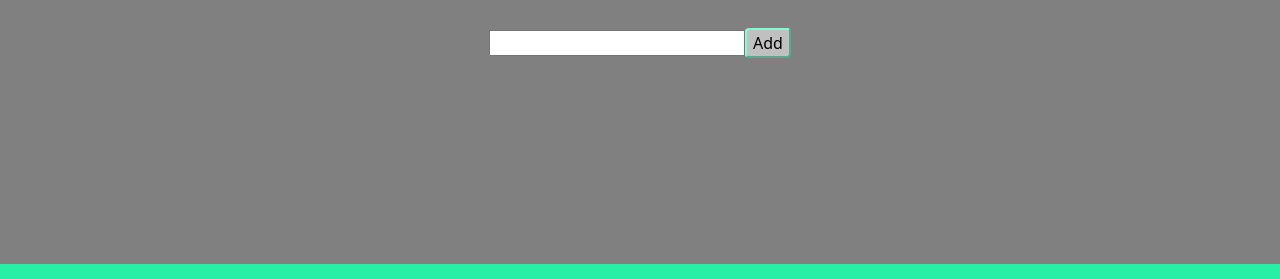
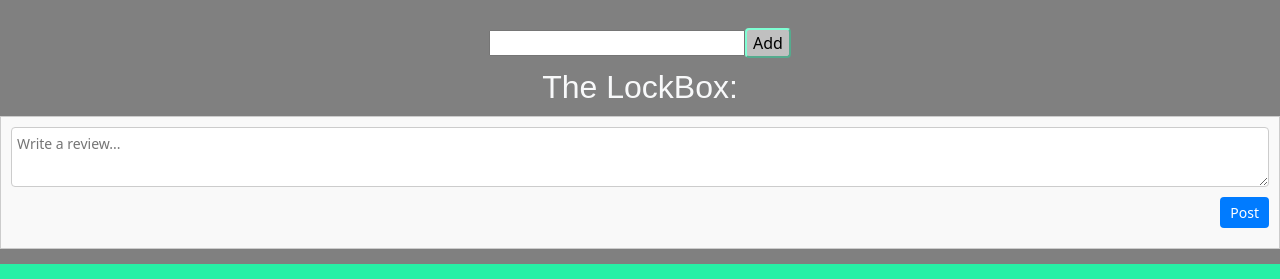
Before and after one commit to mrmintmango/Startup, a React (Vite) app: page /friends in a window 1280 px wide. Shown: the part 485-764 px from the top of the page. Built offline with nearby package versions, Linux system fonts and the light colour scheme; no server answers; sample sign-in values are in the browser's storage.

Commit message:
Started making beginning steps to implement a new lockbox chat feature

```diff
--- a/src/friends/friends.jsx
+++ b/src/friends/friends.jsx
@@ -90,6 +90,17 @@ export function Friends() {
     }
   };
 
+  const handleNewReviewChange = (event) => {
+    setNewReview(event.target.value);
+  };
+
+  const handleAddReview = () => {
+    if (newReview.trim() !== '') {
+      setReviews([...reviews, newReview]); // Add the new review to the reviews list
+      setNewReview(''); // Clear the input field
+    }
+  };
+
   return (
     <main className="friendmain">
       <div>
@@ -101,7 +112,6 @@ export function Friends() {
             </button>
           ))}
         </div>
-
         <div>
           <p>Add Friend:</p>
           <div className="center">
@@ -117,6 +127,15 @@ export function Friends() {
           {errorMessage && <p className="error-message">{errorMessage}</p>} {/* Display error message */}
         </div>
       </div>
+      <div>
+        <h3>The LockBox:</h3>
+        <div className = "lockbox_menu">
+          <div className="review-input">
+            <textarea placeholder="Write a review..."></textarea>
+            <button type="button" onClick={handleAddReview}>Post</button>
+          </div>
+        </div>
+      </div>
     </main>
   );
 }
--- a/src/friends/friendsStyle.css
+++ b/src/friends/friendsStyle.css
@@ -80,3 +80,56 @@ input[type="search"]{
     font-size: 14px;
     font-weight: bold;
   }
+
+  .lockbox_menu {
+    border: 1px solid #ccc;
+    padding: 10px;
+    max-height: 300px;
+    overflow-y: auto; /* Enable vertical scrolling */
+    background-color: #f9f9f9;
+  }
+
+  .review-input {
+    display: flex;
+    flex-direction: column;
+    margin-bottom: 10px;
+  }
+
+  .review-input textarea {
+    width: 100%;
+    height: 60px;
+    margin-bottom: 10px;
+    padding: 5px;
+    font-size: 14px;
+    border: 1px solid #ccc;
+    border-radius: 4px;
+  }
+
+  .review-input button {
+    align-self: flex-end;
+    padding: 5px 10px;
+    font-size: 14px;
+    background-color: #007bff;
+    color: white;
+    border: none;
+    border-radius: 4px;
+    cursor: pointer;
+  }
+
+  .review-input button:hover {
+    background-color: #0056b3;
+  }
+
+  .review-scrollmenu {
+    display: flex;
+    flex-direction: column;
+    gap: 10px;
+  }
+
+  .review-block {
+    padding: 10px;
+    background-color: white;
+    border: 1px solid #ccc;
+    border-radius: 4px;
+    box-shadow: 0 2px 4px rgba(0, 0, 0, 0.1);
+  }
```
